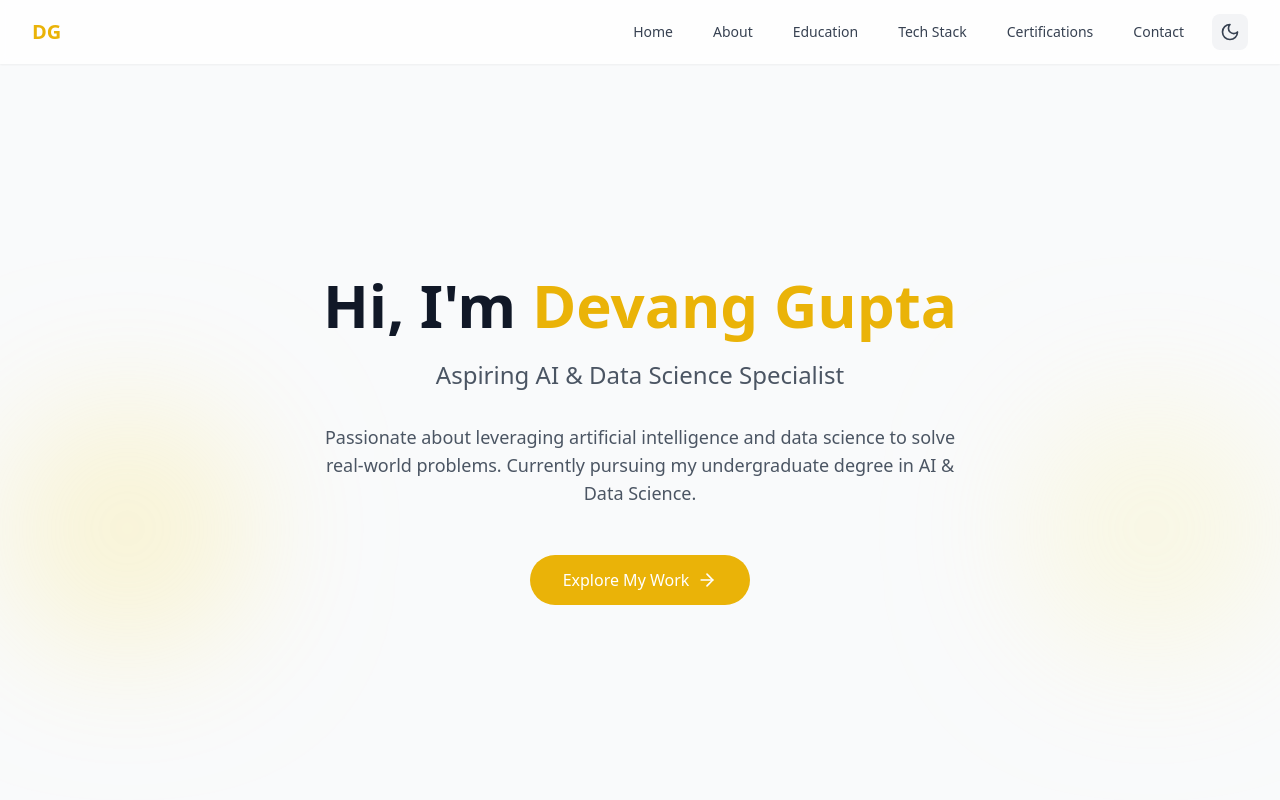
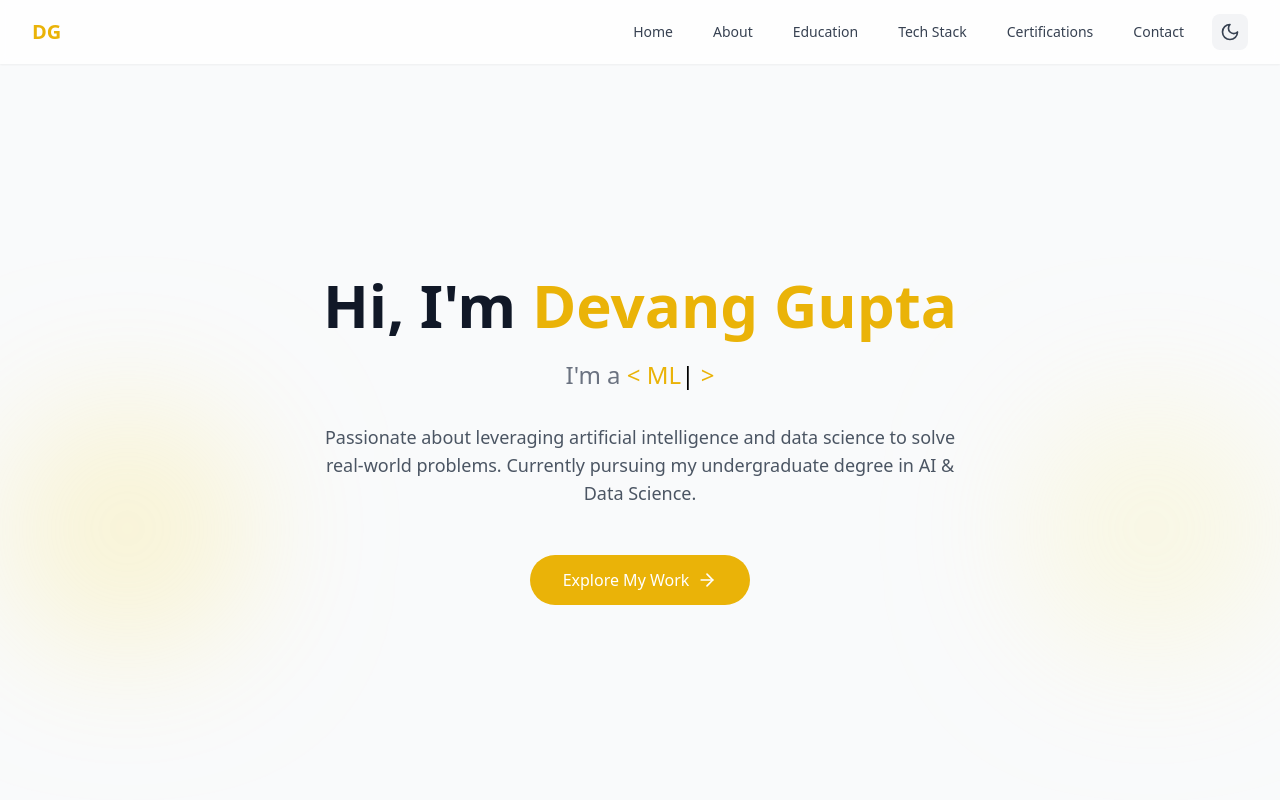
Before and after one commit to DX-STAR/Portfolio-Website, a React (Vite) app: page / in a window 1280 px wide. Shown: the top 800 px of the page. Built offline with nearby package versions, Linux system fonts and the light colour scheme.

Commit message:
Update Hero component with typed.js integration and typewriter effect in i am a <>

```diff
--- a/package.json
+++ b/package.json
@@ -12,12 +12,14 @@
   "dependencies": {
     "lucide-react": "^0.344.0",
     "react": "^18.3.1",
-    "react-dom": "^18.3.1"
+    "react-dom": "^18.3.1",
+    "typed.js": "^2.1.0"
   },
   "devDependencies": {
     "@eslint/js": "^9.9.1",
     "@types/react": "^18.3.5",
     "@types/react-dom": "^18.3.0",
+    "@types/typed.js": "^2.0.0",
     "@vitejs/plugin-react": "^4.3.1",
     "autoprefixer": "^10.4.18",
     "eslint": "^9.9.1",
--- a/src/components/Hero.tsx
+++ b/src/components/Hero.tsx
@@ -1,7 +1,22 @@
-import React from 'react';
+import React, { useEffect } from 'react';
 import { ArrowRight } from 'lucide-react';
+import Typed from 'typed.js';
 
 const Hero = () => {
+  useEffect(() => {
+    const options = {
+      strings: ["Web Developer", "ML Enthusiast", "Data Scientist", "AI Engineer", "Data Scientist", "Software Developer"],
+      typeSpeed: 100,
+      backSpeed: 50,
+      loop: true,
+    };
+    const typed = new Typed("#typed-text", options);
+
+    return () => {
+      typed.destroy();
+    };
+  }, []);
+
   return (
     <section id="home" className="pt-20 min-h-screen flex items-center relative overflow-hidden">
       <div className="absolute inset-0 bg-gradient-to-br from-yellow-100 to-yellow-50 dark:from-gray-800 dark:to-gray-900 -z-10" />
@@ -13,9 +28,14 @@ const Hero = () => {
               Devang Gupta
             </span>
           </h1>
-          <p className="text-xl sm:text-2xl text-gray-600 dark:text-gray-300 mb-8">
-            Aspiring AI & Data Science Specialist
+
+          <p className="text-xl sm:text-2xl text-grey-500 dark:text-gray-300 mb-8">
+            <span className="text-gray-500 dark:text-white">I'm a{' '}</span>
+            <span className="text-yellow-500 dark:text-gray-400">{'<'} </span>
+            <span id="typed-text" className="inline-block text-yellow-500 dark:text-yellow-400"></span>
+            <span className="text-yellow-500 dark:text-gray-400">{' >'}</span>
           </p>
+
           <p className="text-lg text-gray-600 dark:text-gray-400 max-w-2xl mx-auto mb-12">
             Passionate about leveraging artificial intelligence and data science to solve real-world problems.
             Currently pursuing my undergraduate degree in AI & Data Science.
```
Also changed, not shown: 1 other file (tests, documents, lock files or other folders).
